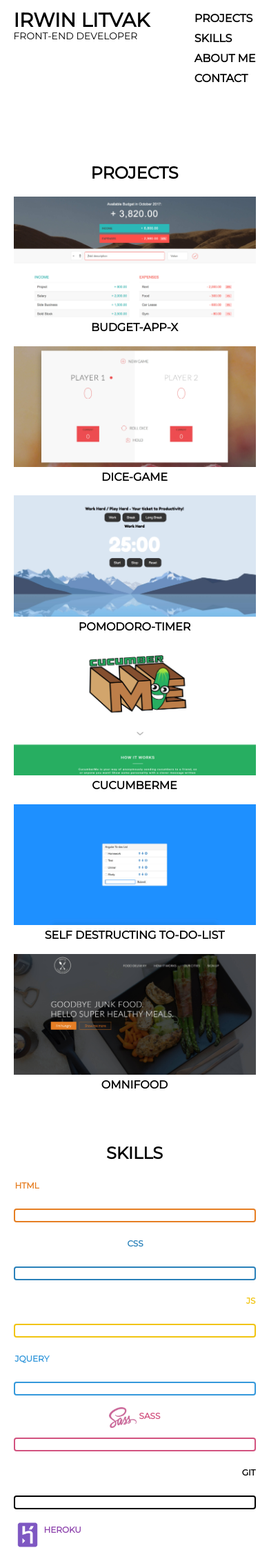
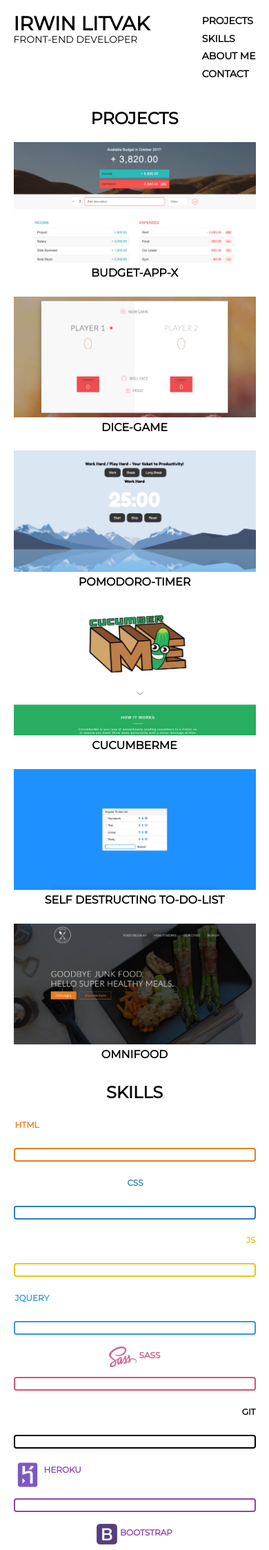
Before and after one commit to ilitvak/ilitvak.github.io, a PHP site: page / in a window 390 px wide. Shown: the top 2247 px of the page at 69% size. Run offline with PHP 8.4, Linux system fonts and the light colour scheme; some libraries are stand-ins or nearby versions.

Commit message:
finished smallest media query 0 to 400px

```diff
--- a/stylesheets/style.css
+++ b/stylesheets/style.css
@@ -89,7 +89,7 @@ img {
 .header-main {
     position: relative;
     width: 90%;
-    margin: 15px auto 0;
+    margin: 1.5% auto 0;
 }
 
 .intro {
@@ -168,7 +168,7 @@ nav {
 /* --------------------------------------- */
 
 .projects-grid {
-    margin: 100px auto 0;
+    margin: 8% auto 0;
     width: 90%;
 }
 
@@ -208,6 +208,10 @@ nav {
     margin-bottom: 5%;
 }
 
+.grid-row:last-child {
+    margin-bottom: 0;
+}
+
 .grid-3-row-container {
     display: flex;
     width: 100%;
@@ -221,15 +225,6 @@ nav {
 .grid-3 {
     width: 100%;
 }
-/*
-.grid-3 {
-    position: relative;
-    display: inline-block;
-    width: 33%;
-    margin-bottom: 60px;
-    vertical-align: bottom;
-}
-*/
 
 .grid-5 {
     position: relative;
@@ -237,6 +232,10 @@ nav {
     width: 20%;
     margin-bottom: 60px;
     vertical-align: bottom;
+}
+
+.grid-5:nth-child(5), .grid-5:last-child {
+    margin-bottom: 0;
 }
 
 .box-1 {
@@ -376,7 +375,7 @@ nav {
 .skills {
     position: relative;
     width: 90%;
-    margin: 75px auto;
+    margin: 8% auto 0;
 }
 
 .skills .title h2 {
@@ -536,7 +535,7 @@ nav {
 }
 
 .color-in-bar {
-    width: 0;
+    width: 0%;
 }
 
 .color-in-bar-now {
@@ -594,12 +593,9 @@ nav {
 /* --------------------------------------- */
 
 section.about-me {
-    width: 90%;
-    margin: 0 auto;
-}
-
-.about-me-grid-container {
-    margin-bottom: 75px;
+    width: 100%;
+    margin: 8% auto 0;
+    overflow: hidden;
 }
 
 .timeline {
@@ -700,7 +696,7 @@ section.about-me {
 footer {
     position: relative;
     width: 90%;
-    margin: 0 auto;
+    margin: 8% auto 0;
 }
 
 footer .title {
@@ -1091,5 +1087,26 @@ i {
 /* Small phones from 0 to 480px */
 @media only screen and (max-width: 480px){
 
+    .header-main {
+        margin: 5% auto 0;
+    }
+
+    header .nav-list li {
+        font-size: 14px;
+        line-height: 14px;
+    }
+
+    .grid-1-of-3 {
+        margin-bottom: 7%;
+    }
+
+    .grid-2 .box-cont:first-child, .grid-2 .box-cont {
+        margin-bottom: 7%;
+    }
+
+    .social-icons-grid ul li .i-text {
+        display: block;
+        margin-left: 0;
+    }
 
 }
```
